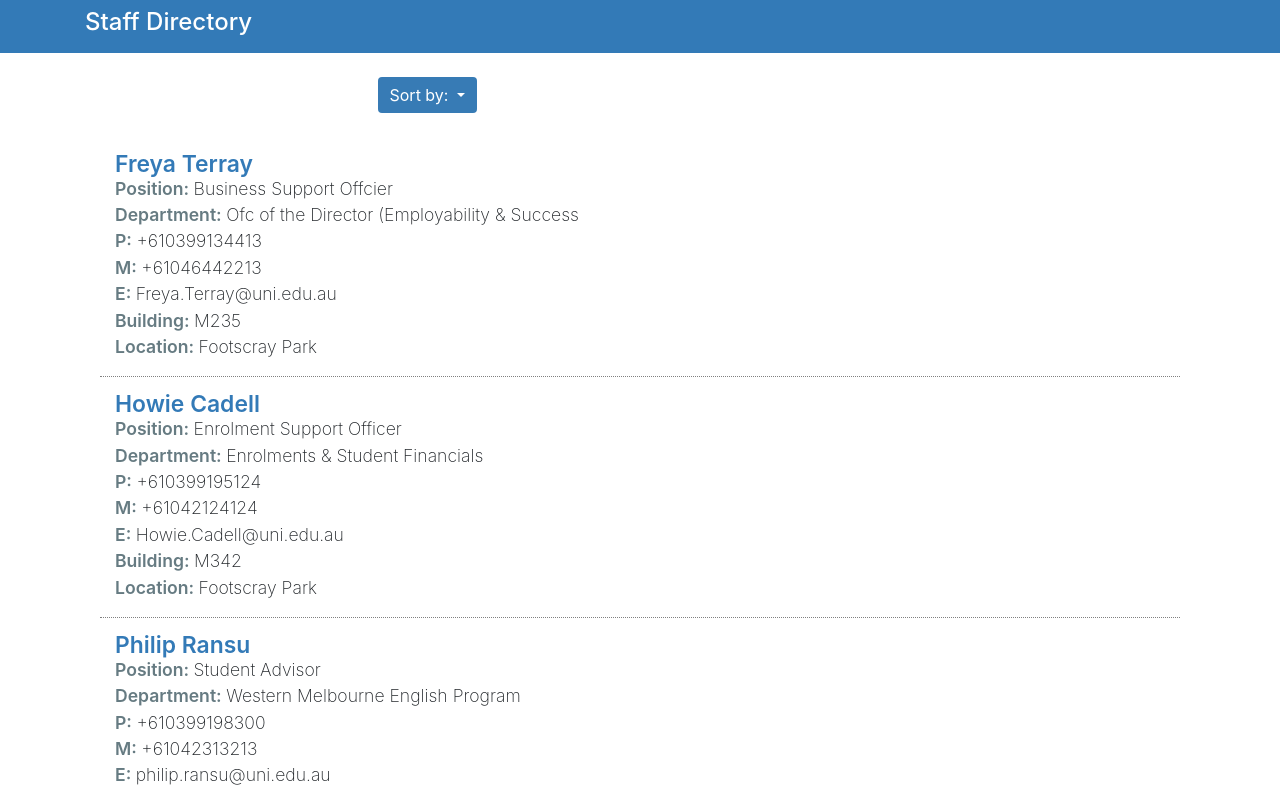
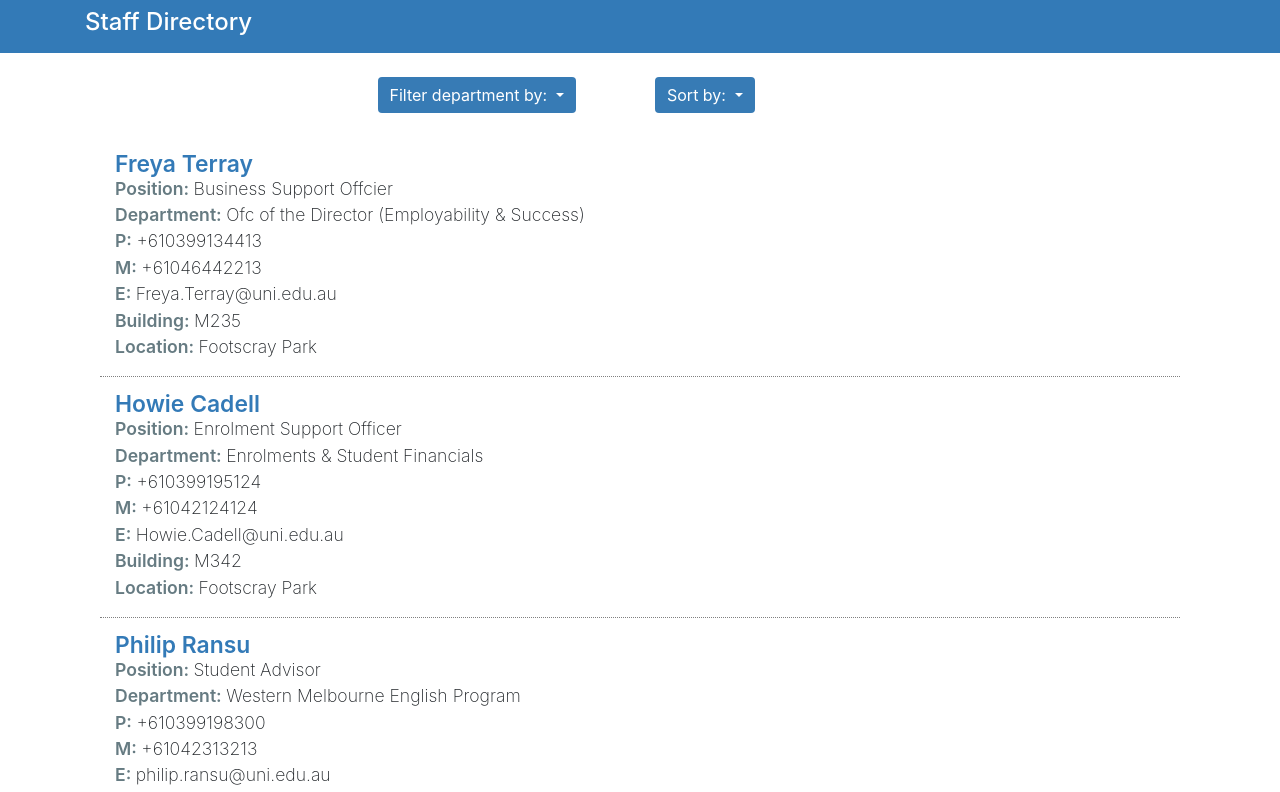
Before and after one commit to mandywl/19-Employee-Directory, a React (Create React App) app: page / in a window 1280 px wide. Shown: the top 792 px of the page. Built offline with nearby package versions, Linux system fonts and the light colour scheme.

Commit message:
Completed filter-employee functionality

```diff
--- a/src/App.js
+++ b/src/App.js
@@ -2,8 +2,10 @@
 import React, { Component } from "react";
 import ListEmployees from "./components/ListEmployees";
 import SortEmployees from "./components/SortEmployees";
+import FilterEmployees from "./components/FilterEmployees";
 import employees from "./data.json";
 import "./css/App.css";
+import { unique } from "jquery";
 
 class App extends Component {
   constructor() {
@@ -11,10 +13,20 @@ class App extends Component {
     this.state = {
       employees,
       orderBy: "firstName",
+      filterBy: "allDepartments",
       orderDir: "asc",
+      departments: [],
     };
     this.changeOrder = this.changeOrder.bind(this);
+    this.changeFilter = this.changeFilter.bind(this);
   }
+
+  // componentDidMount() {
+  //   this.state.employees.map((category) => {
+  //     this.setState({ departments: category.department });
+  //     return category.department;
+  //   });
+  // }
 
   changeOrder(order, dir) {
     this.setState({
@@ -23,16 +35,53 @@ class App extends Component {
     });
   }
 
+  changeFilter(filterCategory) {
+    this.setState({
+      filterBy: filterCategory,
+    });
+  }
+
   render() {
+    console.log("this.props.departments", this.state.departments);
     let order;
-    let filteredEmployees = this.state.employees;
+    let filteredEmployees;
+    let filteredDepartments = this.state.employees
+      .map((category) => {
+        console.log("category.department", category.department);
+        return category.department;
+      })
+      .reduce(
+        (unique, item) => (unique.includes(item) ? unique : [...unique, item]),
+        []
+      );
+
     if (this.state.orderDir === "asc") {
       order = 1;
     } else {
       order = -1;
     }
 
-    filteredEmployees = filteredEmployees.sort((a, b) => {
+    if (this.state.filterBy !== "allDepartments") {
+      filteredEmployees = this.state.employees
+        .sort((a, b) => {
+          if (
+            a[this.state.orderBy].toLowerCase() <
+            b[this.state.orderBy].toLowerCase()
+          ) {
+            return -1 * order;
+          } else {
+            return 1 * order;
+          }
+        })
+        .filter((eachItem) => {
+          console.log("each item is ", eachItem.department);
+          console.log("this.state.filterBy", this.state.filterBy);
+          return eachItem.department
+            .toLowerCase()
+            .includes(this.state.filterBy.toLowerCase());
+        });
+    } else {
+      filteredEmployees = this.state.employees.sort((a, b) => {
         if (
           a[this.state.orderBy].toLowerCase() <
           b[this.state.orderBy].toLowerCase()
@@ -42,6 +91,7 @@ class App extends Component {
           return 1 * order;
         }
       });
+    }
 
     return (
       <main className="page bg-white" id="petratings">
@@ -49,11 +99,18 @@ class App extends Component {
           <div className="row">
             <div className="col-md-12 bg-white">
               <div className="container">
+                <div className="sort-employees justify-content-center row my-4">
+                  <FilterEmployees
+                    filterBy={this.state.filterBy}
+                    departments={filteredDepartments}
+                    changeFilter={this.changeFilter}
+                  />
                   <SortEmployees
                     orderBy={this.state.orderBy}
                     orderDir={this.state.orderDir}
                     changeOrder={this.changeOrder}
                   />
+                </div>
                 <div className="employee-list item-list mb-3">
                   {filteredEmployees.map((employee) => (
                     <ListEmployees
--- /dev/null
+++ b/src/components/FilterEmployees.js
@@ -0,0 +1,51 @@
+/* eslint-disable no-unused-vars */
+import React, { Component } from "react";
+
+class FilterEmployees extends Component {
+  render() {
+    return (
+      <div className="col-md-3">
+        <div className="select-property">
+          <div className="select-property-append">
+            <button
+              type="button"
+              className="btn btn-primary dropdown-toggle"
+              data-toggle="dropdown"
+              aria-haspopup="true"
+              aria-expanded="false"
+            >
+              Filter department by: <span className="caret" />
+            </button>
+            <div className="sort-menu dropdown-menu dropdown-menu-right">
+              <button
+                className={
+                  "sort-by dropdown-item " +
+                  (this.props.filterBy === "allDepartment" ? "active" : "")
+                }
+                onClick={(e) => this.props.changeFilter("allDepartments")}
+                href="#"
+              >
+                All Departments
+              </button>
+              {this.props.departments.map((department) => (
+                <button
+                  className={
+                    "sort-by dropdown-item " +
+                    (this.props.filterBy === department ? "active" : "")
+                  }
+                  key={department}
+                  onClick={(e) => this.props.changeFilter(department)}
+                  href="#"
+                >
+                  {department}
+                </button>
+              ))}
+            </div>
+          </div>
+        </div>
+      </div>
+    );
+  }
+}
+
+export default FilterEmployees;
--- a/src/components/sortEmployees.js
+++ b/src/components/sortEmployees.js
@@ -4,8 +4,7 @@ import React, { Component } from "react";
 class SortEmployees extends Component {
   render() {
     return (
-      <div className="sort-employees row justify-content-center my-4">
-        <div className="col-md-6">
+      <div className="col-md-3">
         <div className="select-property">
           <div className="select-property-append">
             <button
@@ -59,7 +58,6 @@ class SortEmployees extends Component {
           </div>
         </div>
       </div>
-      </div>
     );
   }
 }
--- a/src/data.json
+++ b/src/data.json
@@ -45,7 +45,7 @@
     "firstName": "Freya",
     "surname": "Terray",
     "position": "Business Support Offcier",
-    "department": "Ofc of the Director (Employability & Success",
+    "department": "Ofc of the Director (Employability & Success)",
     "phone": "+610399134413",
     "mobile": "+61046442213",
     "email": "Freya.Terray@uni.edu.au",
```
Lines whose indentation alone changed are shown as unchanged.
